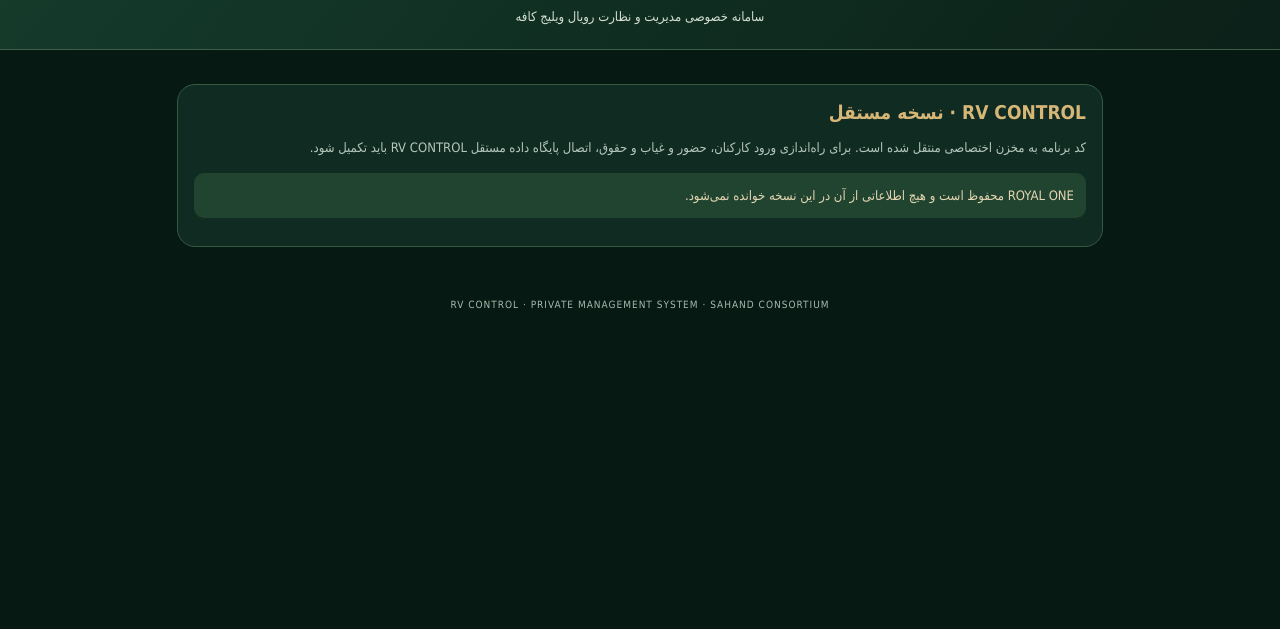
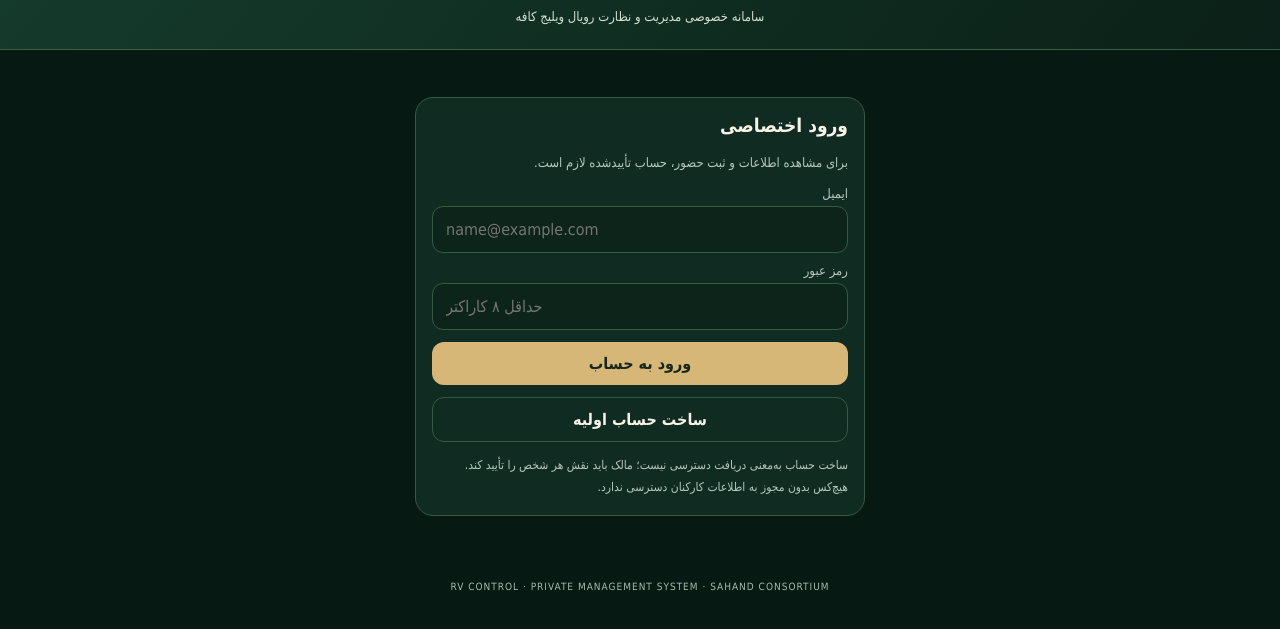
Before and after one commit to dokhtaran1-dot/rv-control, a plain HTML site: page index.html in a window 1280 px wide. Shown: the part 87-716 px from the top of the page. Drawn offline with Linux system fonts and the light colour scheme.

Commit message:
Connect RV CONTROL frontend exclusively to its independent free Supabase backend

```diff
--- a/index.html
+++ b/index.html
@@ -125,8 +125,8 @@ window.supabase={createClient:(base,key)=>{
 <script>
 (function(){
 "use strict";
-const PROJECT=""; // Dedicated RV CONTROL Supabase project URL required
-const KEY=""; // Dedicated RV CONTROL publishable key required
+const PROJECT="https://wtwbemwyntvocdilaukk.supabase.co";
+const KEY="sb_publishable_7bhOR_5xd4ByIpOWM0jrWg_VMHNVUkH";
 const el=id=>document.getElementById(id);
 let db=null,role=null,tab="dashboard",session=null,qrToken=null,qrTimer=null,requests=[],staff=[];
 const roles={owner:"مالک",executive:"مدیر ارشد",manager:"مدیر اجرایی",chef:"سرآشپز",stock:"انبار",procurement:"خرید",cashier:"صندوق",accountant:"حسابدار",auditor:"حسابرس",staff:"کارمند",kiosk:"دستگاه QR"};
```
